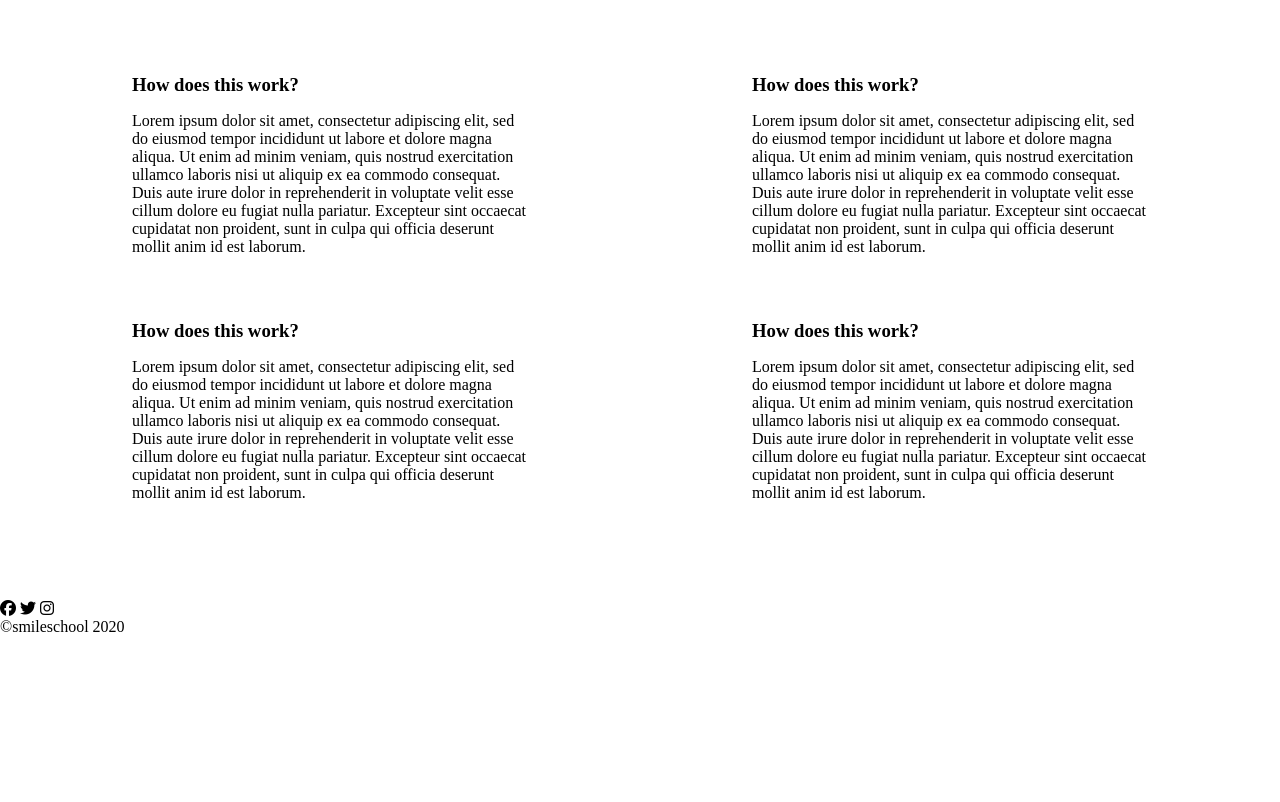
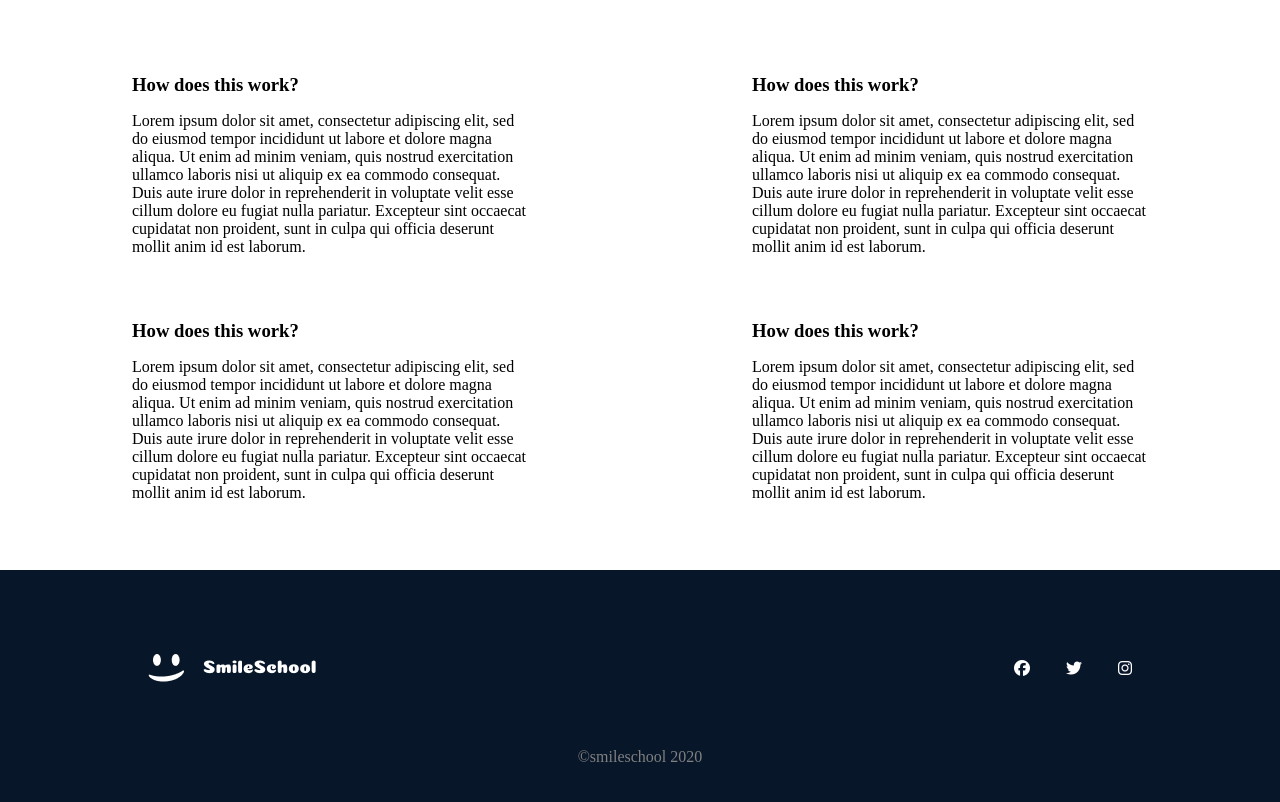
Before and after one commit to samuelbinogma/alx_html_css, a plain HTML site: page css_advanced/index.html in a window 1280 px wide. Shown: the part 3359-4161 px from the top of the page. Before the commit the page ends 3995 px from the top, so only its background shows below. Drawn offline with Linux system fonts and the light colour scheme.

Commit message:
style the footer section of index.html

```diff
--- a/css_advanced/index.html
+++ b/css_advanced/index.html
@@ -240,18 +240,21 @@
             </div>
         </section>
     </main>
-    <footer>
-        <section>
-            <div>
-                <img src="images/logo.png" alt="logo">
+    <footer id="footer" class="container">
+            <div class="footer" >
                 <div>
-                    <i class="fa-brands fa-facebook"></i>
-                    <i class="fa-brands fa-twitter"></i>
-                    <i class="fa-brands fa-instagram"></i>
+                    <img src="images/logo.png" alt="logo">
+                </div>
+                <div class="footer-icons">
+                    <i class="fa-brands fa-facebook white-color"></i>
+                    <i class="fa-brands fa-twitter white-color"></i>
+                    <i class="fa-brands fa-instagram white-color"></i>
                 </div>
             </div>
-            <p>©smileschool 2020</p>
-        </section>
+            <div class="footer-text">
+                <p>©smileschool 2020</p>
+            </div>
+
     </footer>
 </body>
 </html>
--- a/css_advanced/styles.css
+++ b/css_advanced/styles.css
@@ -326,10 +326,37 @@
     padding-top: 1rem;
 }
 
-.faq_1 p{
+.faq_1 p {
     padding-bottom: 3rem;
 }
 
-.faq_2 p{
+.faq_2 p {
     padding-bottom: 3rem;
 }
+
+#footer {
+    background: #071629;
+}
+
+.footer {
+    display: flex;
+    justify-content: space-between;
+    padding: 4rem;
+    align-items: center;
+    padding-left: 8rem;
+    padding-right: 8rem;
+}
+
+.fa-brands {
+    color: #fff;
+}
+
+.footer-icons i {
+    padding-left: 2rem;
+}
+
+.footer-text {
+    text-align: center;
+    padding-bottom: 2rem;
+    color: gray;
+}
```
